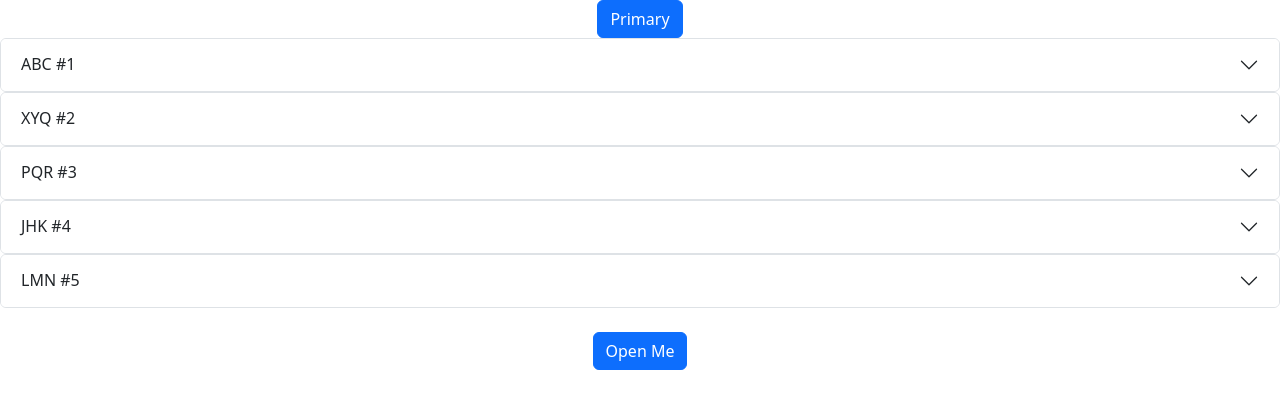
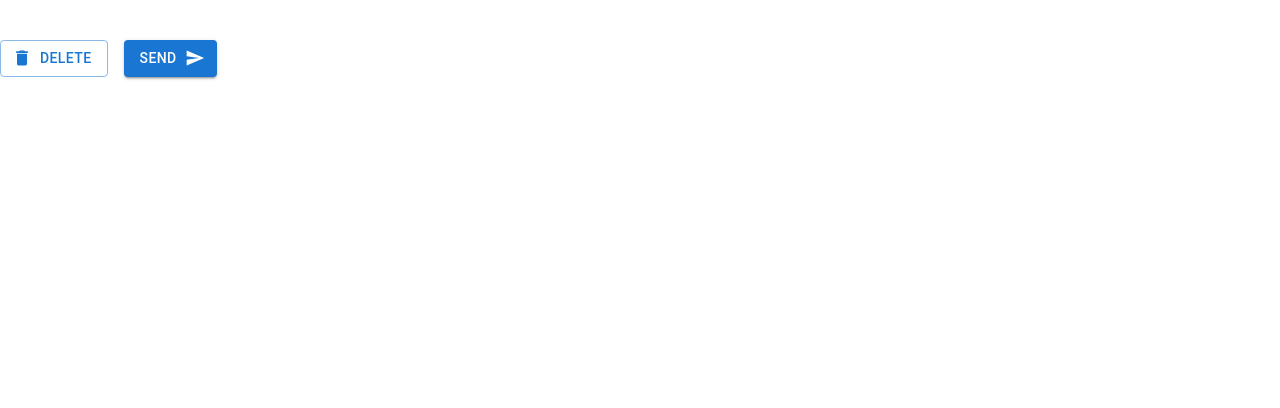
Before and after one commit to dineshabey/react-packages, a React (Create React App) app: page / in a window 1280 px wide. Shown: the top 408 px of the page. Built offline with nearby package versions, Linux system fonts and the light colour scheme.

Commit message:
add MUI button

```diff
--- a/package.json
+++ b/package.json
@@ -5,7 +5,9 @@
   "dependencies": {
     "@emotion/react": "^11.11.1",
     "@emotion/styled": "^11.11.0",
+    "@mui/icons-material": "^5.14.13",
     "@mui/material": "^5.14.13",
+    "@mui/styled-engine-sc": "^6.0.0-alpha.1",
     "@testing-library/jest-dom": "^5.17.0",
     "@testing-library/react": "^13.4.0",
     "@testing-library/user-event": "^13.5.0",
@@ -14,6 +16,7 @@
     "react-bootstrap": "^2.9.0",
     "react-dom": "^18.2.0",
     "react-scripts": "5.0.1",
+    "styled-components": "^6.0.8",
     "web-vitals": "^2.1.4"
   },
   "scripts": {
--- a/src/App.js
+++ b/src/App.js
@@ -1,20 +1,22 @@
 
-import './App.css';
-import Button from 'react-bootstrap/Button';
-import 'bootstrap/dist/css/bootstrap.min.css';
-import Alert from 'react-bootstrap/Alert';
-import CustomAccordion from './CustomAccordion';
-import AccordiyantList from './AccordiyantList';
-import CustomModal from './CustomModal';
+// import './App.css';
+// import Button from 'react-bootstrap/Button';
+// import 'bootstrap/dist/css/bootstrap.min.css';
+// import Alert from 'react-bootstrap/Alert';
+// import CustomAccordion from './CustomAccordion';
+// import AccordiyantList from './AccordiyantList';
+// import CustomModal from './CustomModal';
+
+import TestMuiButton from "./TestMuiButton";
 
 
 
 function App() {
   return (
     <div className='App'>
-      <Button variant="primary">Primary</Button>{' '}
+      {/* <Button variant="primary">Primary</Button>{' '} */}
       <br />
-      <AccordiyantList />
+      {/* <AccordiyantList /> */}
       {/* <>
         {[
           'primary',
@@ -32,7 +34,8 @@ function App() {
         ))}
       </> */}
       <br />
-      <CustomModal btnTxt={'Open Me'}/>
+      {/* <CustomModal btnTxt={'Open Me'}/> */}
+      <TestMuiButton />
 
     </div>
   );
--- /dev/null
+++ b/src/TestMuiButton.js
@@ -0,0 +1,19 @@
+
+import * as React from 'react';
+import Button from '@mui/material/Button';
+import DeleteIcon from '@mui/icons-material/Delete';
+import SendIcon from '@mui/icons-material/Send';
+import Stack from '@mui/material/Stack';
+
+export default function TestMuiButton() {
+  return (
+    <Stack direction="row" spacing={2}>
+      <Button variant="outlined" startIcon={<DeleteIcon />}>
+        Delete
+      </Button>
+      <Button variant="contained" endIcon={<SendIcon />}>
+        Send
+      </Button>
+    </Stack>
+  );
+}
```
Also changed, not shown: 1 other file (tests, documents, lock files or other folders).
